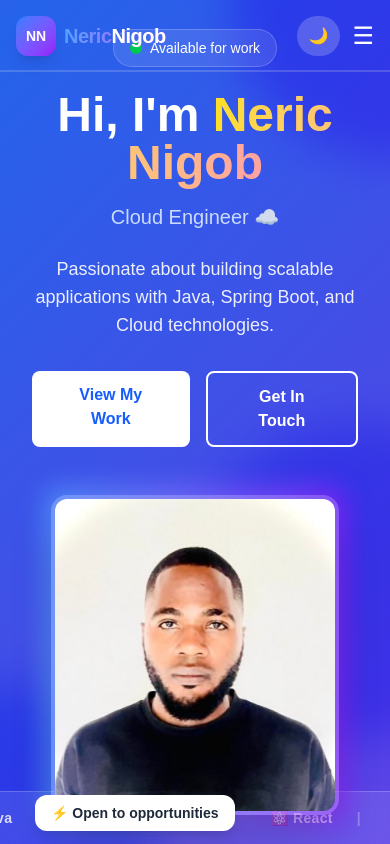
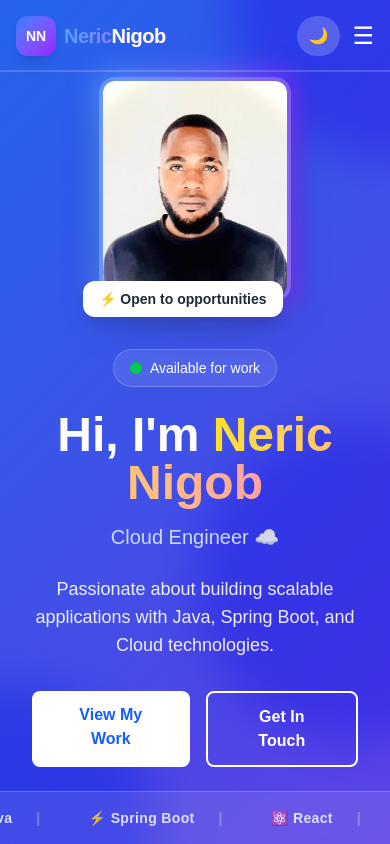
Before and after one commit to Neric-wizard/portfolio-nextjs, a Next.js app: page / in a window 390 px wide. Shown: the top 844 px of the page. Built offline with nearby package versions, Linux system fonts and the light colour scheme.

Commit message:
Fix hero layout on mobile - responsive photo sizing

```diff
--- a/app/page.tsx
+++ b/app/page.tsx
@@ -40,7 +40,7 @@ export default function Home() {
         </div>
 
         <motion.div
-  className="relative z-10 w-full max-w-6xl mx-auto px-8 flex flex-col md:flex-row items-center justify-between gap-12"
+ className="relative z-10 w-full max-w-6xl mx-auto px-8 flex flex-col-reverse md:flex-row items-center justify-between gap-12"
   initial={{ opacity: 0, y: 30 }}
   animate={{ opacity: 1, y: 0 }}
   transition={{ duration: 0.8 }}
@@ -91,7 +91,7 @@ export default function Home() {
     <img
       src="/profile.jpg"
       alt="Neric Nigob"
-      className="relative w-72 h-80 object-cover rounded-2xl border-4 border-white/20 shadow-2xl"
+      className="relative w-48 h-56 md:w-72 md:h-80 object-cover rounded-2xl border-4 border-white/20 shadow-2xl"
     />
     {/* Floating badge */}
     <div className="absolute -bottom-4 -left-4 bg-white dark:bg-gray-800 px-4 py-2 rounded-xl shadow-lg">
```
